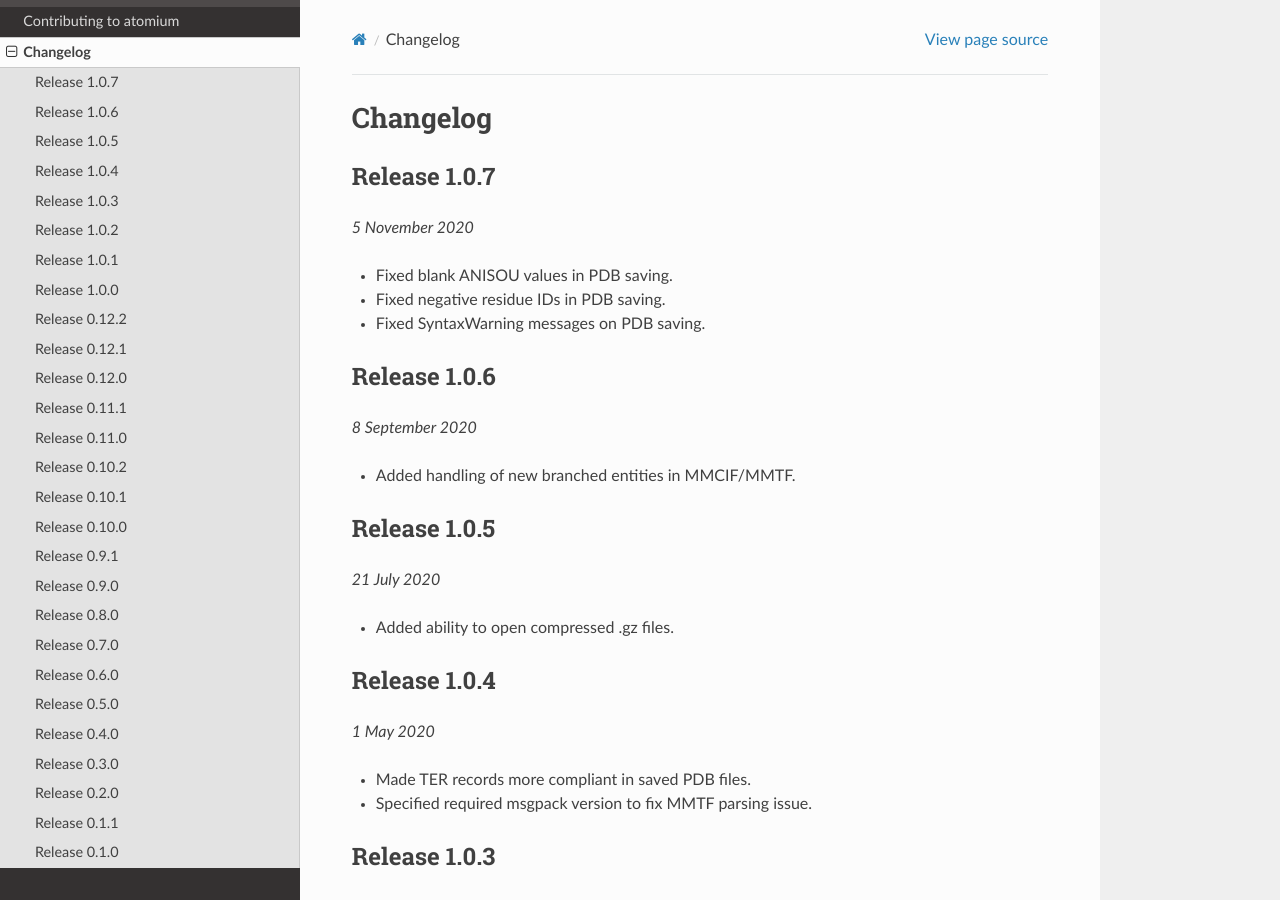
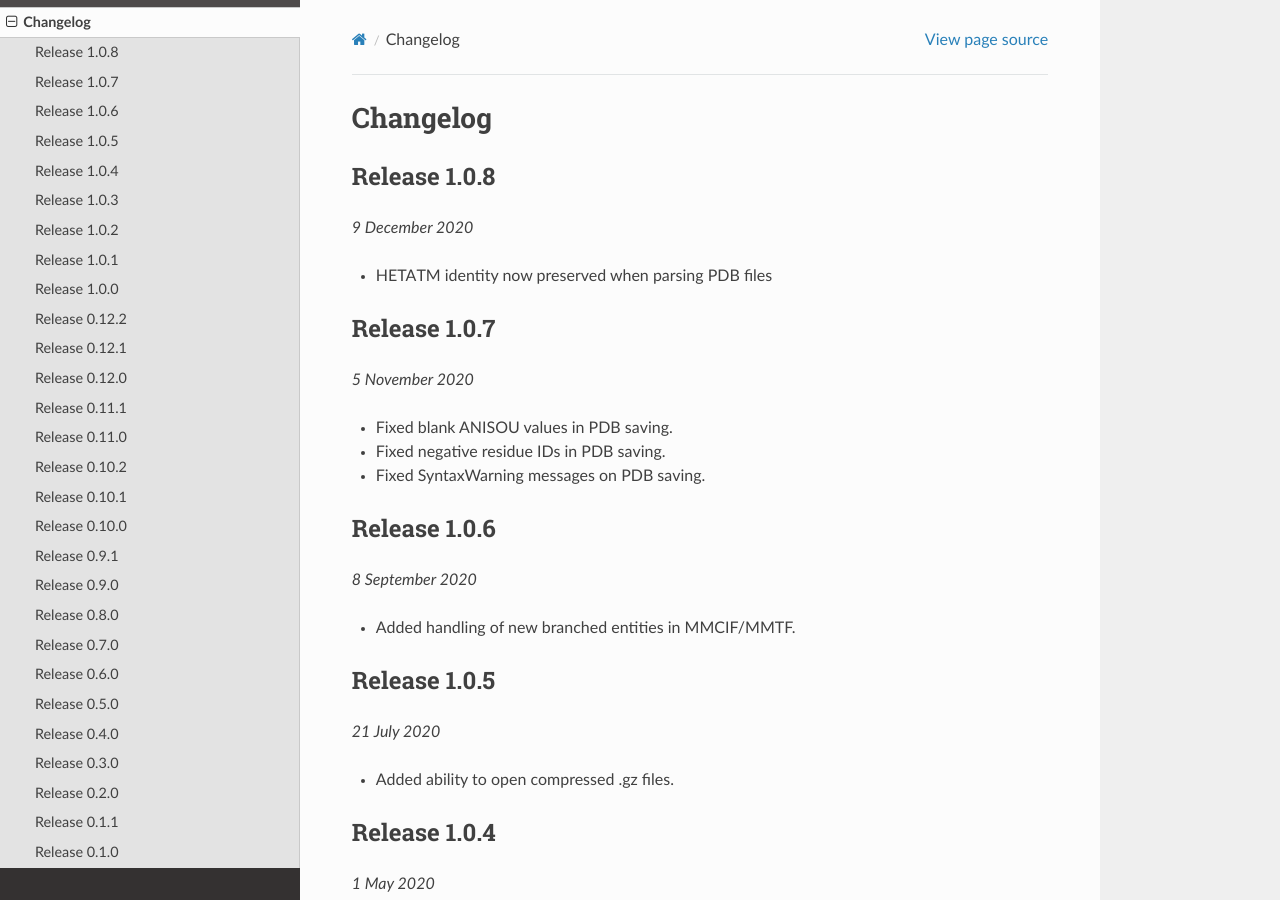
Before and after one commit to samirelanduk/atomium, a Sphinx documentation site: the page built from docs/source/changelog.rst, in a window 1280 px wide and 900 px high. Built offline with Sphinx 7.4.7 and the Read the Docs theme 2.0.0, drawn with Linux system fonts in a browser that asks for light colours.

Commit message:
1.0.8 docs

```diff
--- a/docs/source/changelog.rst
+++ b/docs/source/changelog.rst
@@ -1,5 +1,13 @@
 Changelog
 ---------
+
+Release 1.0.8
+~~~~~~~~~~~~~
+
+`9 December 2020`
+
+* HETATM identity now preserved when parsing PDB files
+
 
 Release 1.0.7
 ~~~~~~~~~~~~~
```
Also changed, not shown: README.rst (+12 -4 lines).
